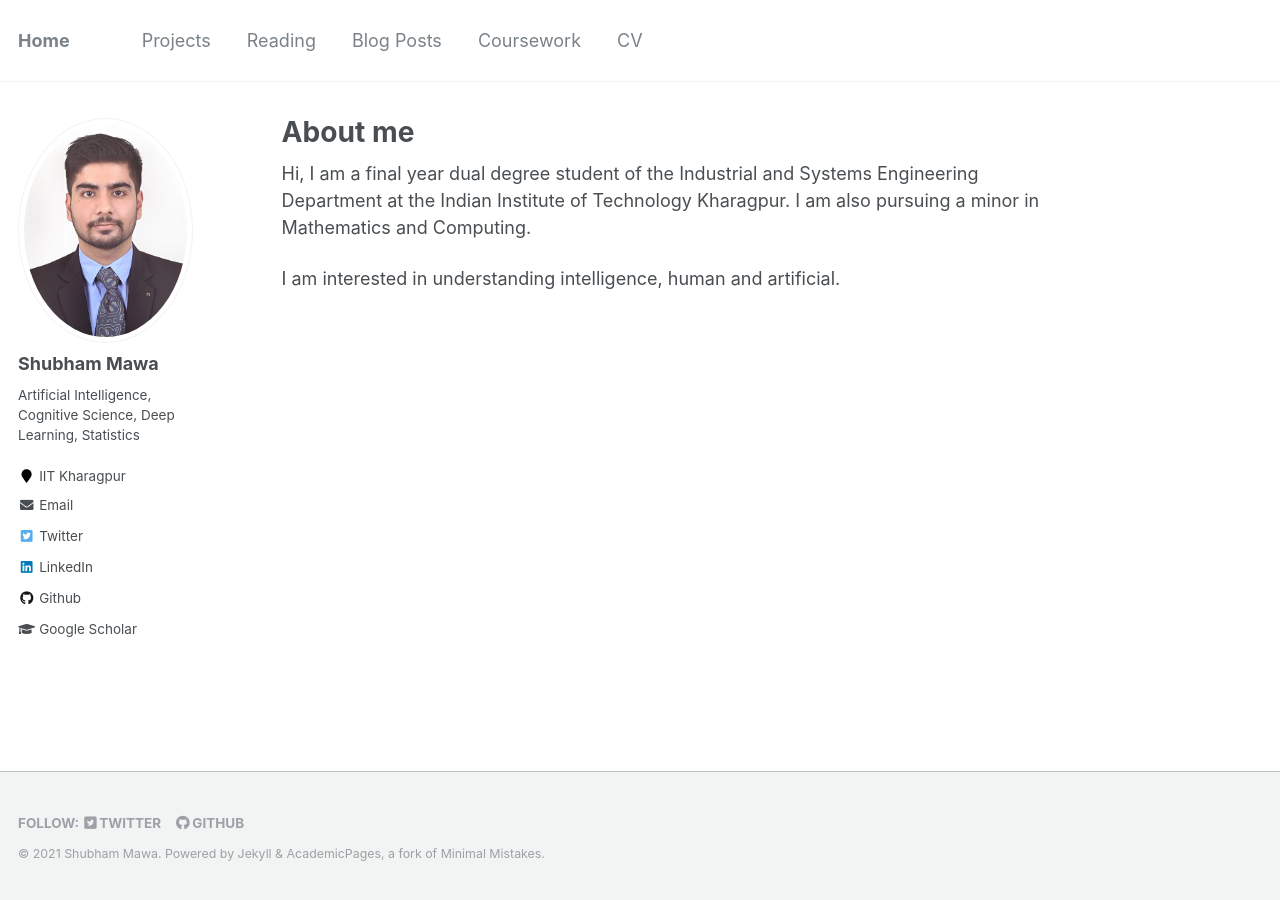
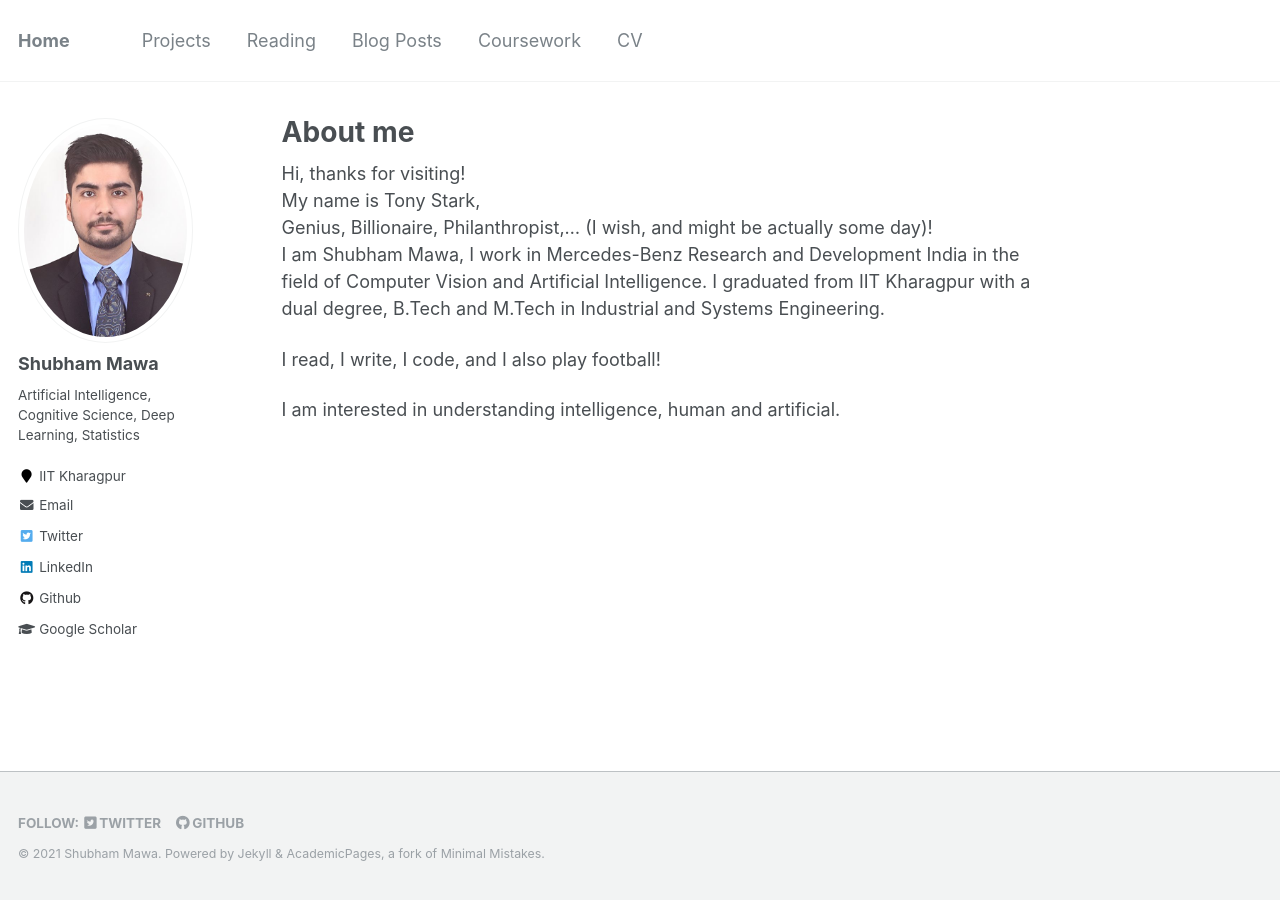
Before and after one commit to Shubhammawa/Shubhammawa.github.io, a Jekyll site: the page built from _pages/about.md, in a window 1280 px wide. Built offline with Jekyll 4.4.1, drawn with Linux system fonts in a browser that asks for light colours.

Commit message:
Update about page

```diff
--- a/_pages/about.md
+++ b/_pages/about.md
@@ -9,7 +9,11 @@ redirect_from:
 ---
 
 
+Hi, thanks for visiting!
+My name is Tony Stark,
+Genius, Billionaire, Philanthropist,... (I wish, and might be actually some day)!
+I am Shubham Mawa, I work in Mercedes-Benz Research and Development India in the field of Computer Vision and Artificial Intelligence. I graduated from IIT Kharagpur with a dual degree, B.Tech and M.Tech in Industrial and Systems Engineering.
 
-Hi, I am a final year dual degree student of the Industrial and Systems Engineering Department at the Indian Institute of Technology Kharagpur. I am also pursuing a minor in Mathematics and Computing.
+I read, I write, I code, and I also play football!
 
 I am interested in understanding intelligence, human and artificial.
```
